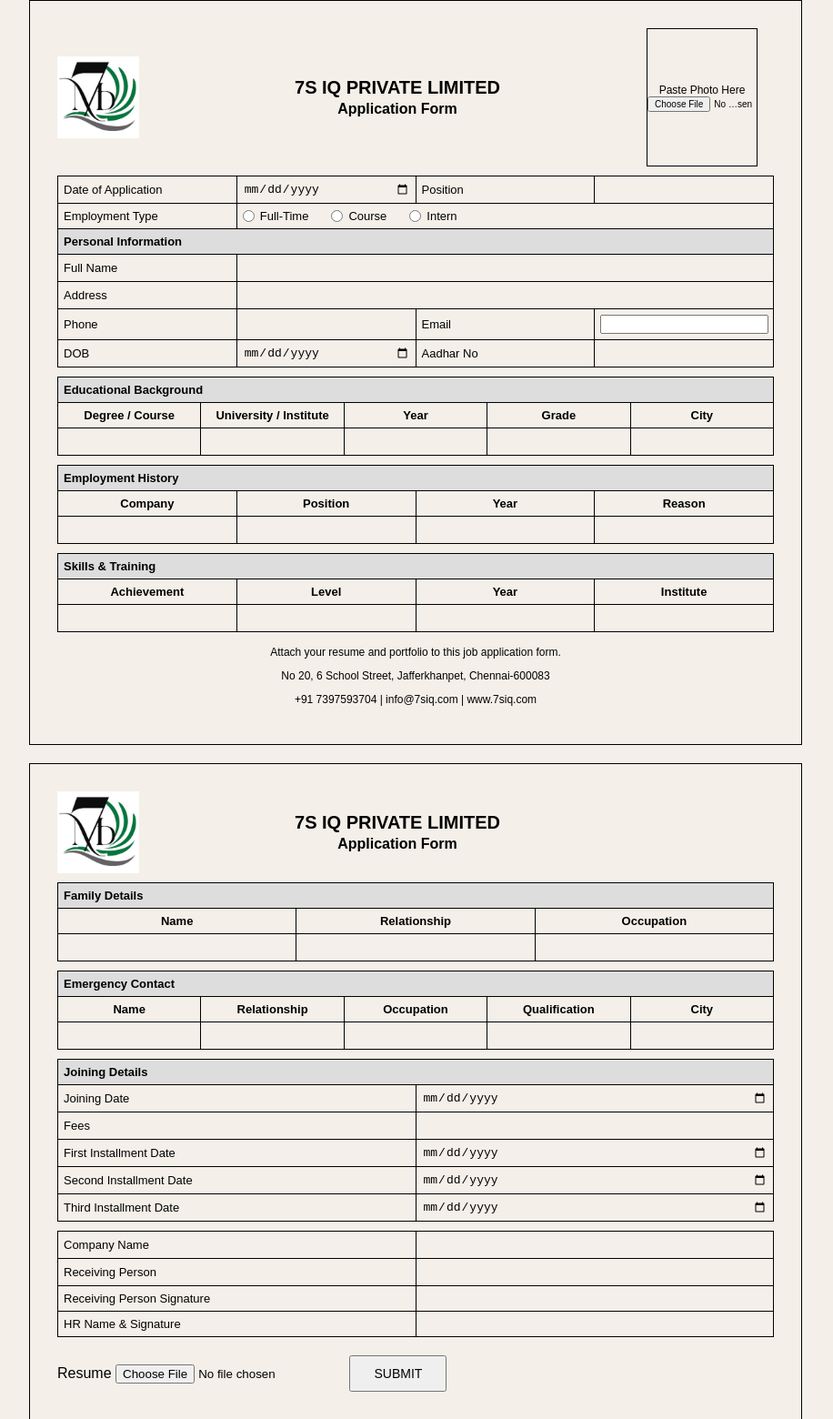
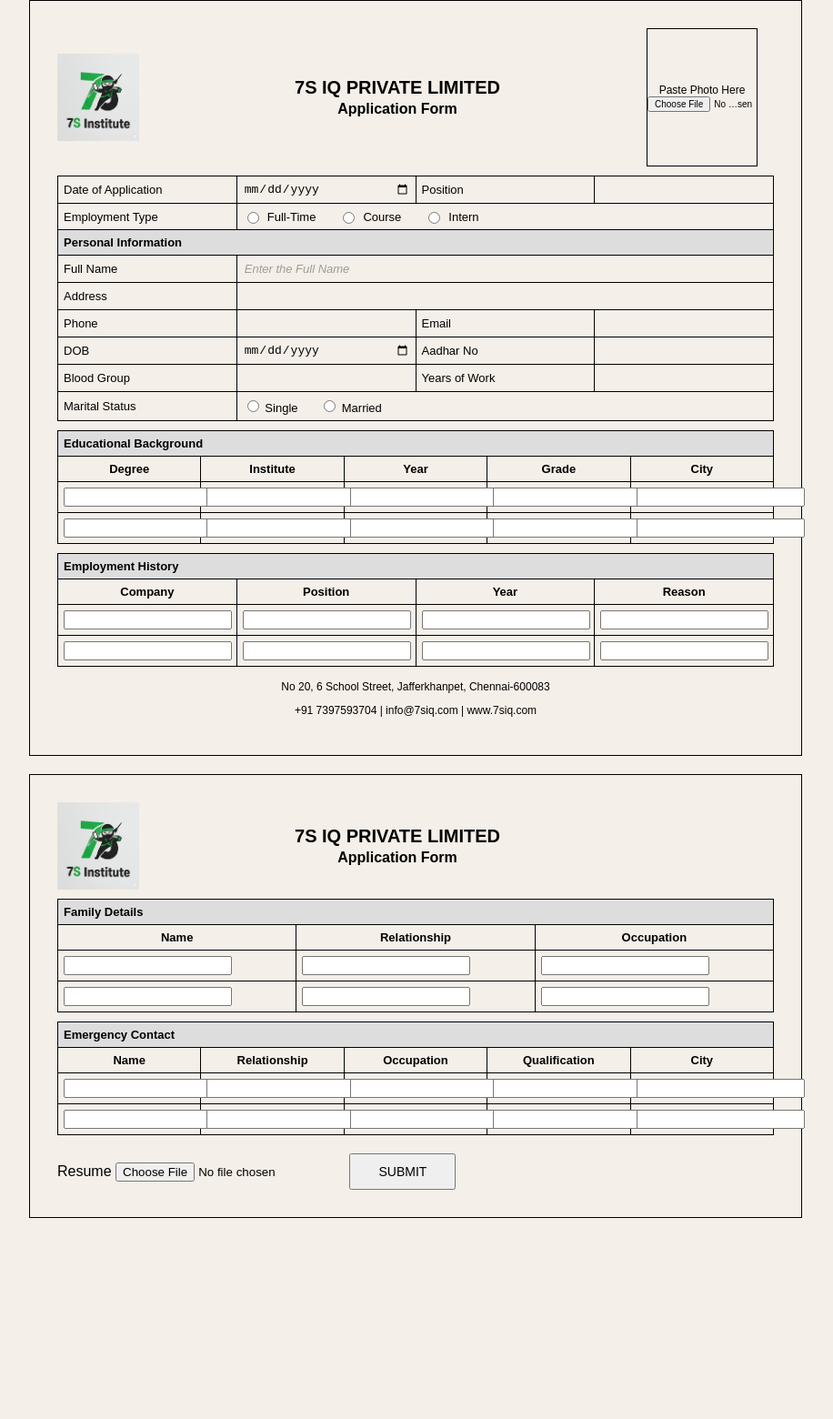
Before and after one commit to rish-jr/application-form, a website: page public/index.html in a window 1280 px wide. Shown: the part 20-1580 px from the top of the page at 91% size, without its empty margins (183-1099 px from the left). After the commit the page ends 1379 px from the top, so only its background shows below. Drawn offline with Linux system fonts and the light colour scheme.

Commit message:
Use logo2.jpeg

```diff
--- a/public/index.html
+++ b/public/index.html
@@ -12,7 +12,7 @@
 <div class="page">
 
   <div class="header">
-    <img src="/logo.png" alt="Logo">
+    <img src="/logo2.jpeg" alt="Logo">
 
     <div class="company">
       <h1>7S IQ PRIVATE LIMITED</h1>
@@ -21,7 +21,6 @@
 
     <div class="photo-box">
       Paste Photo Here
-      <!-- ✅ UPDATED -->
       <input type="file" name="photo" accept="image/png,image/jpeg" required>
     </div>
   </div>
@@ -46,70 +45,78 @@
     </tr>
 
     <tr><td colspan="4" class="section">Personal Information</td></tr>
+
+    <!-- ✅ FIXED WATERMARK -->
     <tr>
       <td>Full Name</td>
-      <td colspan="3"><input type="text" name="fullname" required></td>
+      <td colspan="3">
+        <input
+          type="text"
+          name="fullname"
+          placeholder="Enter the Full Name"
+          class="watermark"
+          required
+        >
+      </td>
     </tr>
+
     <tr>
       <td>Address</td>
       <td colspan="3"><input type="text" name="address" required></td>
     </tr>
+
     <tr>
       <td>Phone</td>
       <td><input type="text" name="phone" required></td>
       <td>Email</td>
       <td><input type="email" name="email" required></td>
     </tr>
+
     <tr>
       <td>DOB</td>
       <td><input type="date" name="dob" required></td>
       <td>Aadhar No</td>
       <td><input type="text" name="aadhar" required></td>
     </tr>
+
+    <!-- NEW FIELDS -->
+    <tr>
+      <td>Blood Group</td>
+      <td><input type="text" name="bloodGroup"></td>
+      <td>Years of Work</td>
+      <td><input type="text" name="yearsOfWork"></td>
+    </tr>
+
+    <tr>
+      <td>Marital Status</td>
+      <td colspan="3">
+        <label><input type="radio" name="maritalStatus" value="Single"> Single</label>
+        <label style="margin-left:20px">
+          <input type="radio" name="maritalStatus" value="Married"> Married
+        </label>
+      </td>
+    </tr>
   </table>
 
+  <!-- EDUCATION -->
   <table>
     <tr><td colspan="5" class="section">Educational Background</td></tr>
     <tr>
-      <th>Degree / Course</th>
-      <th>University / Institute</th>
-      <th>Year</th>
-      <th>Grade</th>
-      <th>City</th>
+      <th>Degree</th><th>Institute</th><th>Year</th><th>Grade</th><th>City</th>
     </tr>
-    <tr>
-      <td><input type="text" name="degree" required></td>
-      <td><input type="text" name="institute" required></td>
-      <td><input type="text" name="year" required></td>
-      <td><input type="text" name="grade" required></td>
-      <td><input type="text" name="city" required></td>
-    </tr>
+    <tr><td><input></td><td><input></td><td><input></td><td><input></td><td><input></td></tr>
+    <tr><td><input></td><td><input></td><td><input></td><td><input></td><td><input></td></tr>
   </table>
 
+  <!-- EMPLOYMENT -->
   <table>
     <tr><td colspan="4" class="section">Employment History</td></tr>
     <tr><th>Company</th><th>Position</th><th>Year</th><th>Reason</th></tr>
-    <tr>
-      <td><input type="text" name="company" required></td>
-      <td><input type="text" name="positionHistory" required></td>
-      <td><input type="text" name="yearHistory" required></td>
-      <td><input type="text" name="reason" required></td>
-    </tr>
-  </table>
-
-  <table>
-    <tr><td colspan="4" class="section">Skills & Training</td></tr>
-    <tr><th>Achievement</th><th>Level</th><th>Year</th><th>Institute</th></tr>
-    <tr>
-      <td><input type="text" name="achievement" required></td>
-      <td><input type="text" name="level" required></td>
-      <td><input type="text" name="yearSkill" required></td>
-      <td><input type="text" name="skillInstitute" required></td>
-    </tr>
+    <tr><td><input></td><td><input></td><td><input></td><td><input></td></tr>
+    <tr><td><input></td><td><input></td><td><input></td><td><input></td></tr>
   </table>
 
   <div class="footer">
-    <p>Attach your resume and portfolio to this job application form.</p>
     <p>No 20, 6 School Street, Jafferkhanpet, Chennai-600083</p>
     <p>+91 7397593704 | info@7siq.com | www.7siq.com</p>
   </div>
@@ -120,7 +127,7 @@
 <div class="page">
 
   <div class="header">
-    <img src="/logo.png" alt="Logo">
+    <img src="/logo2.jpeg" alt="Logo">
     <div class="company">
       <h1>7S IQ PRIVATE LIMITED</h1>
       <h2 class="form-title">Application Form</h2>
@@ -128,56 +135,29 @@
     <div></div>
   </div>
 
+  <!-- FAMILY -->
   <table>
     <tr><td colspan="3" class="section">Family Details</td></tr>
     <tr><th>Name</th><th>Relationship</th><th>Occupation</th></tr>
-    <tr>
-      <td><input type="text" name="familyName" required></td>
-      <td><input type="text" name="familyRelation" required></td>
-      <td><input type="text" name="familyOccupation" required></td>
-    </tr>
+    <tr><td><input></td><td><input></td><td><input></td></tr>
+    <tr><td><input></td><td><input></td><td><input></td></tr>
   </table>
 
+  <!-- EMERGENCY -->
   <table>
     <tr><td colspan="5" class="section">Emergency Contact</td></tr>
     <tr>
-      <th>Name</th>
-      <th>Relationship</th>
-      <th>Occupation</th>
-      <th>Qualification</th>
-      <th>City</th>
+      <th>Name</th><th>Relationship</th><th>Occupation</th>
+      <th>Qualification</th><th>City</th>
     </tr>
-    <tr>
-      <td><input type="text" name="emergencyName" required></td>
-      <td><input type="text" name="emergencyRelation" required></td>
-      <td><input type="text" name="emergencyOccupation" required></td>
-      <td><input type="text" name="emergencyQualification" required></td>
-      <td><input type="text" name="emergencyCity" required></td>
-    </tr>
-  </table>
-
-  <table>
-    <tr><td colspan="2" class="section">Joining Details</td></tr>
-    <tr><td>Joining Date</td><td><input type="date" name="joiningDate" required></td></tr>
-    <tr><td>Fees</td><td><input type="text" name="fees" required></td></tr>
-    <tr><td>First Installment Date</td><td><input type="date" name="installment1" required></td></tr>
-    <tr><td>Second Installment Date</td><td><input type="date" name="installment2" required></td></tr>
-    <tr><td>Third Installment Date</td><td><input type="date" name="installment3" required></td></tr>
-  </table>
-
-  <table>
-    <tr><td>Company Name</td><td><input type="text" name="companyName" required></td></tr>
-    <tr><td>Receiving Person</td><td><input type="text" name="receivingPerson" required></td></tr>
-    <tr><td>Receiving Person Signature</td><td></td></tr>
-    <tr><td>HR Name & Signature</td><td></td></tr>
+    <tr><td><input></td><td><input></td><td><input></td><td><input></td><td><input></td></tr>
+    <tr><td><input></td><td><input></td><td><input></td><td><input></td><td><input></td></tr>
   </table>
 
   <label>Resume</label>
-  <!-- ✅ UPDATED -->
   <input type="file" name="resume" accept="application/pdf" required>
 
   <button type="submit">SUBMIT</button>
-
 </div>
 
 </form>
--- a/public/style.css
+++ b/public/style.css
@@ -63,7 +63,7 @@ table {
   width: 100%;
   border-collapse: collapse;
   margin-top: 10px;
-  table-layout: fixed; /* important */
+  table-layout: fixed;
 }
 
 td, th {
@@ -74,7 +74,6 @@ td, th {
   text-align: left;
 }
 
-/* header alignment */
 th {
   text-align: center;
   font-weight: bold;
@@ -84,46 +83,37 @@ th {
 .section {
   font-weight: bold;
   background: #ddd;
-  text-align: left;
 }
 
 /* ================= INPUTS ================= */
 input[type="text"],
+input[type="email"],
 input[type="date"] {
   width: 100%;
   border: none;
   outline: none;
   background: transparent;
+  font-size: 13px;
   box-sizing: border-box;
-  font-size: 13px;
+}
+
+/* ================= WATERMARK ================= */
+input.watermark::placeholder {
+  color: rgba(0, 0, 0, 0.35);
+  font-style: italic;
 }
 
 /* ================= EMPLOYMENT TYPE ================= */
 .employment-type {
   display: flex;
+  gap: 25px;
   align-items: center;
-  gap: 25px;
 }
 
 .employment-type label {
   display: flex;
+  gap: 6px;
   align-items: center;
-  gap: 6px;
-  font-size: 13px;
-}
-
-.employment-type input {
-  margin: 0;
-}
-
-/* ================= FIX: EDUCATION TABLE ================= */
-table.education col {
-  width: 20%;
-}
-
-/* ================= FIX: EMERGENCY TABLE ================= */
-table.emergency col {
-  width: 20%;
 }
 
 /* ================= FOOTER ================= */
@@ -136,7 +126,7 @@ table.emergency col {
 /* ================= BUTTON ================= */
 button {
   margin-top: 20px;
-  padding: 10px 25px;
+  padding: 10px 30px;
   font-size: 14px;
   cursor: pointer;
 }
```
Also changed, not shown: models/Application.js (+10 -14 lines), server.js (+32 -87 lines), public/logo.png (deleted), public/logo2.jpeg (added).
